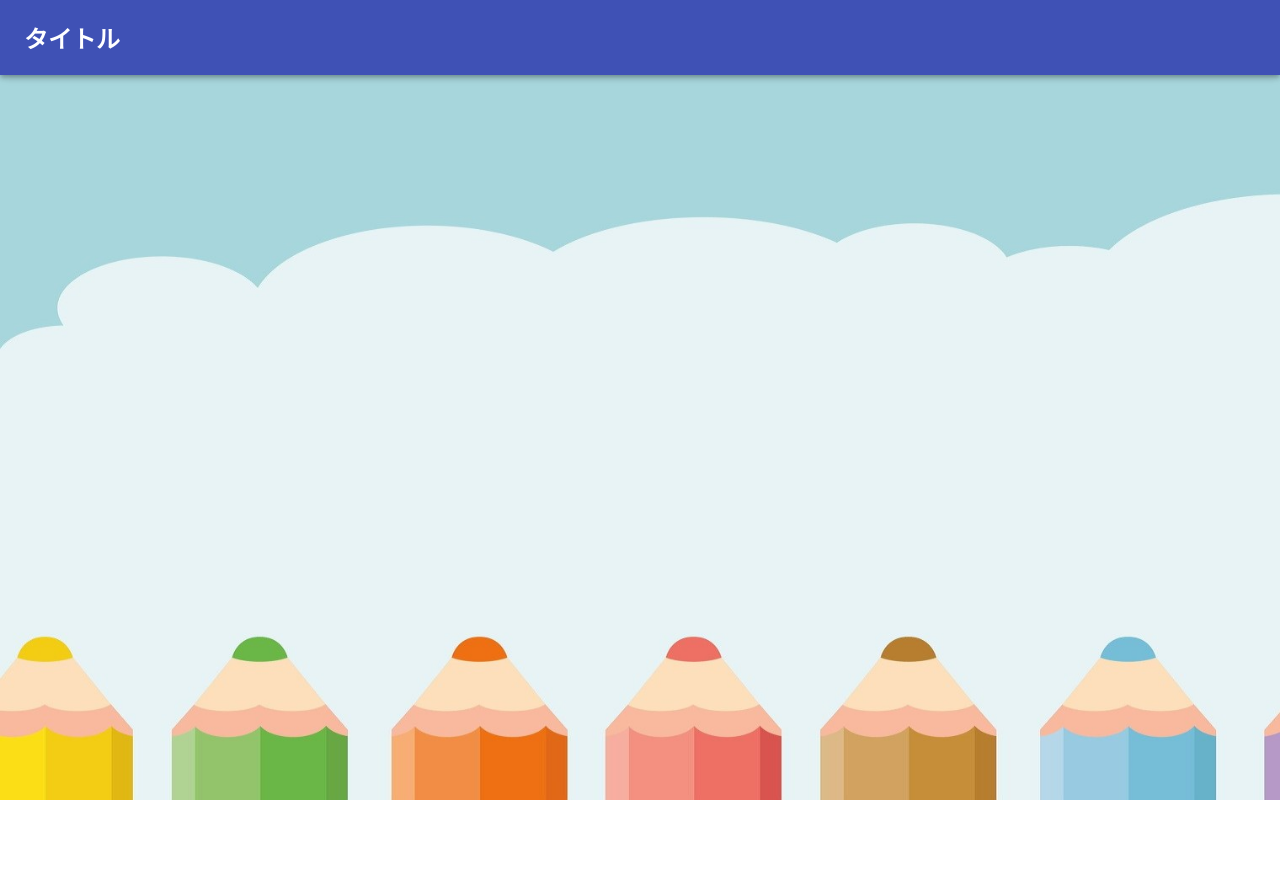
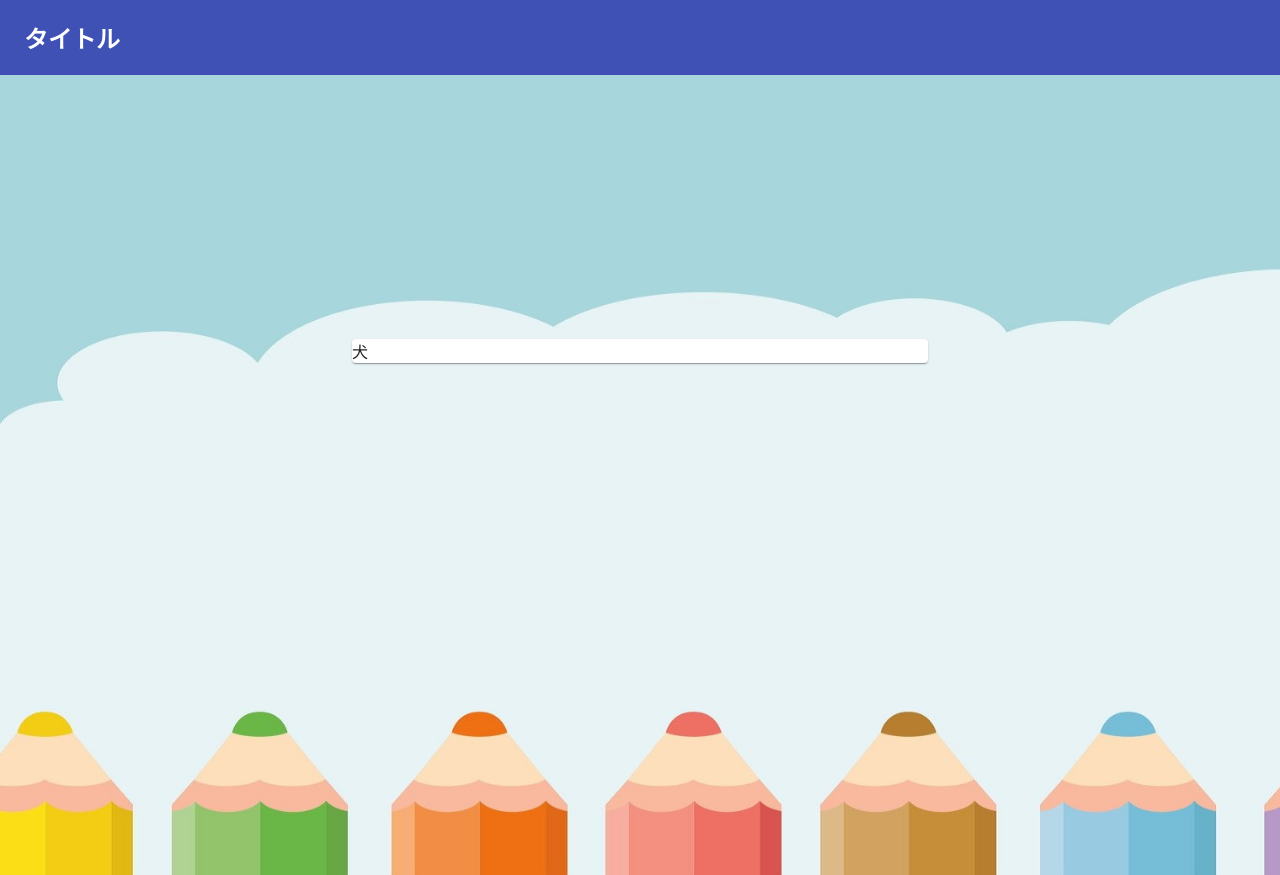
Before and after one commit to takeyu1013/distribution-site, a React (Create React App) app: page / in a window 1280 px wide. Before the commit the page ends 800 px from the top, so only its background shows below. Built offline with nearby package versions, Linux system fonts and the light colour scheme.

Commit message:
Paperを追加しました

```diff
--- a/package.json
+++ b/package.json
@@ -4,6 +4,7 @@
   "private": true,
   "dependencies": {
     "@material-ui/core": "^4.11.0",
+    "@material-ui/icons": "^4.9.1",
     "@testing-library/jest-dom": "^5.11.4",
     "@testing-library/react": "^11.1.0",
     "@testing-library/user-event": "^12.1.10",
--- a/src/components/topPage/topHeader.tsx
+++ b/src/components/topPage/topHeader.tsx
@@ -4,7 +4,7 @@ import Toolbar from '@material-ui/core/Toolbar';
 
 const TopHeader: FC = () => {
   return (
-    <AppBar>
+    <AppBar position="static">
       <Toolbar>
         <h2>タイトル</h2>
       </Toolbar>
--- a/src/components/topPage/topMain.tsx
+++ b/src/components/topPage/topMain.tsx
@@ -1,5 +1,6 @@
 import React, { FC } from 'react';
 import { createStyles, makeStyles } from '@material-ui/core/styles';
+import Paper from '@material-ui/core/Paper';
 import pencil from '../../assets/images/pencil.jpg';
 
 const useStyle = makeStyles(() =>
@@ -8,6 +9,13 @@ const useStyle = makeStyles(() =>
       backgroundImage: `url(${pencil})`,
       backgroundSize: 'cover',
       height: '100vh'
+    },
+    paper: {
+      position: 'relative',
+      marginLeft: 'auto',
+      marginRight: 'auto',
+      top: '33%',
+      width: '45%'
     }
   })
 );
@@ -16,7 +24,9 @@ const TopMain: FC = () => {
   const classes = useStyle();
 
   return (
-    <div className={classes.background}></div>
+    <div className={classes.background}>
+      <Paper className={classes.paper}>犬</Paper>
+    </div>
   );
 };
 
```
Also changed, not shown: 1 other file (tests, documents, lock files or other folders).
